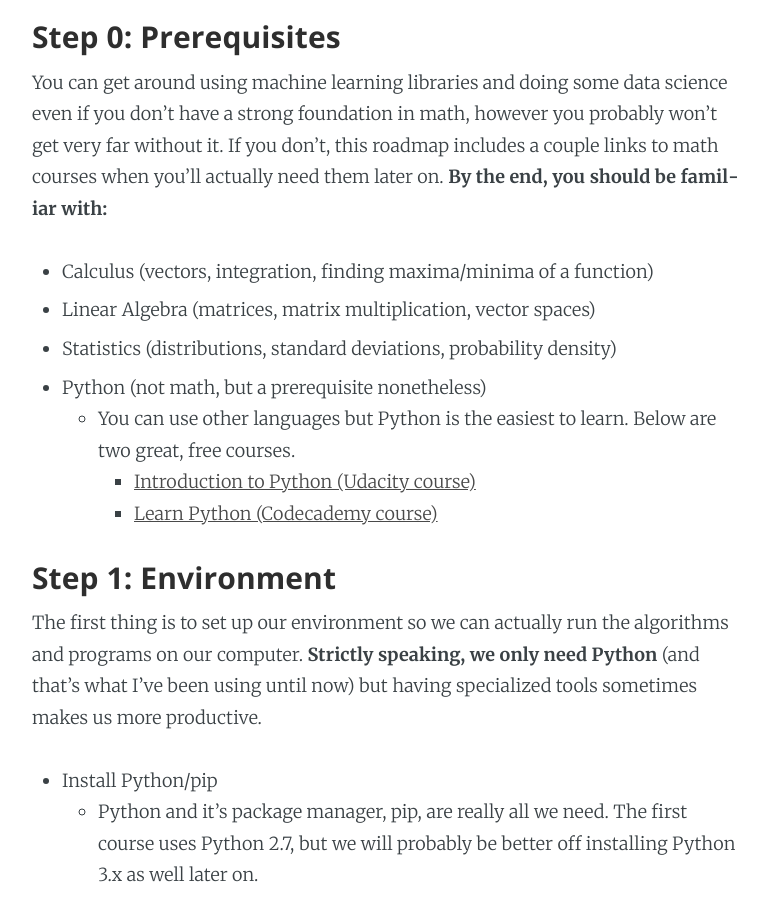
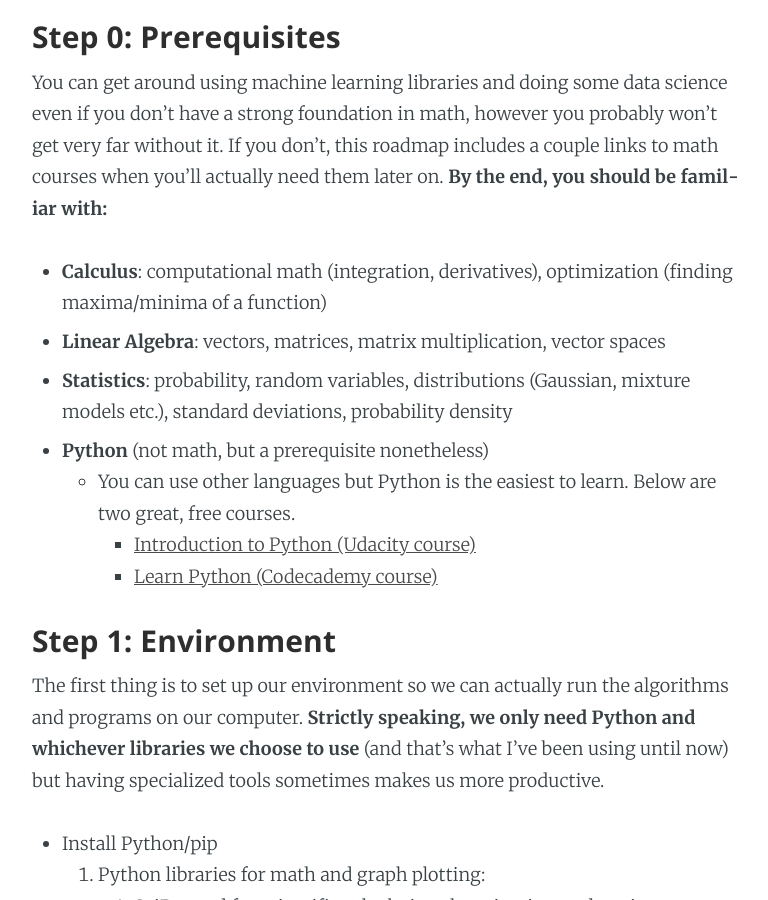
Before and after one commit to howicodestuff/howicodestuff.github.io, a Jekyll site: the page built from _posts/2018-1-12-a-roadmap-to-machine-learning.md, in a window 1280 px wide and 900 px high, scrolled down 2963 px. Shown: the whole window, without its empty margins (253-1021 px from the left). Built offline with Jekyll 4.4.1, drawn with Linux system fonts in a browser that asks for light colours; comment, search, counter and statistics services are not loaded; some of the changed text lies outside the part shown.

Commit message:
ADD more resources, fix typo

```diff
--- a/_posts/2018-1-12-a-roadmap-to-machine-learning.md
+++ b/_posts/2018-1-12-a-roadmap-to-machine-learning.md
@@ -38,28 +38,39 @@
 
 You can get around using machine learning libraries and doing some data science even if you don't have a strong foundation in math, however you probably won't get very far without it. If you don't, this roadmap includes a couple links to math courses when you'll actually need them later on. **By the end, you should be familiar with:**
 
-* Calculus (vectors, integration, finding maxima/minima of a function)
-* Linear Algebra (matrices, matrix multiplication, vector spaces)
-* Statistics (distributions, standard deviations, probability density)
-* Python (not math, but a prerequisite nonetheless)
+* **Calculus**: computational math (integration, derivatives), optimization (finding maxima/minima of a function)
+* **Linear Algebra**: vectors, matrices, matrix multiplication, vector spaces
+* **Statistics**: probability, random variables, distributions (Gaussian, mixture models etc.), standard deviations, probability density
+* **Python** (not math, but a prerequisite nonetheless)
     - You can use other languages but Python is the easiest to learn. Below are two great, free courses.
         - [Introduction to Python (Udacity course)](https://www.udacity.com/course/introduction-to-python--ud1110)
         - [Learn Python (Codecademy course)](https://www.codecademy.com/learn/learn-python)
 
 ### Step 1: Environment
 
-The first thing is to set up our environment so we can actually run the algorithms and programs on our computer. **Strictly speaking, we only need Python** (and that's what I've been using until now) but having specialized tools sometimes makes us more productive.
+The first thing is to set up our environment so we can actually run the algorithms and programs on our computer. **Strictly speaking, we only need Python and whichever libraries we choose to use** (and that's what I've been using until now) but having specialized tools sometimes makes us more productive.
 
 * Install Python/pip
-    - Python and it's package manager, pip, are really all we need. The first course uses Python 2.7, but we will probably be better off installing Python 3.x as well later on.
+  1. Python libraries for math and graph plotting:
+      1. [SciPy](https://www.scipy.org/) used for scientific calculations by scientists and engineers
+      2. [NumPy](http://www.numpy.org/) used for linear algebra operations, Fourier transforms, random number generation etc.
+      3. [Pandas](http://pandas.pydata.org/) used for data structures and data analysis tools
+      4. [MatPlotLib](https://matplotlib.org/) used for plotting our data so we can gain insight on its structure
+  2. Python libraries for machine learning:
+      1. [Scikit-Learn (or sklearn)](http://scikit-learn.org/stable/index.html) Easy to use machine learning library
+      2. [Tensorflow](https://www.tensorflow.org/) Google's machine learning library
+      3. [PyTorch](http://pytorch.org/) Deep Learning framework
+      4. [Theano](http://www.deeplearning.net/software/theano/) library that allows you to define, optimize, and evaluate mathematical expressions involving multi-dimensional arrays efficiently.
+      5. [Keras](https://keras.io/) Deep Learning library that runs on top of Tensorflow or Theano
+
 * Learn how to use IPython
 * Learn how Jupyter Notebooks work
 * Install Anaconda and learn how to use it
     - Anaconda and it's package manager, conda, is a distribution of Python specialized for machine learning and data science.
 
-### Step 2: Classrom - Basics
+### Step 2: Classroom - Basics
 
-In this step, we'll **focus on learning the basics of machine learning**. We need to learn what it is, where it's used, what different types of machine learning exist, and get familiar with some of the major algorithms and working with data. You should get a good feel for how good, usable data is structured after finishing either of these courses and/or books. **I recommend you pick both a book and a course.**
+In this step, we'll **focus on learning the basics of machine learning**. We need to learn what it is, where it's used, what different types of machine learning algorithms and techniques exist, and get familiar with some of the major algorithms and working with data. You should get a good feel for how good, usable data is structured after finishing either of these courses and/or books. **I recommend you pick both a book and a course.**
 
 * [Intro to Machine Learning (Udacity course)](https://www.udacity.com/course/intro-to-machine-learning--ud120)
     - This course is the standard one you should follow if you're not really strong with math.
@@ -68,6 +79,9 @@
 
 * [Andrew Ng's Course on Machine Learning (Coursera course)](https://www.coursera.org/learn/machine-learning)
     - If you are already familiar with the math from step 0, then this is the all-around best course since it goes deeper in the math and is taught by one of the field's best researchers.
+
+* [Data Camp](https://www.datacamp.com/)
+    - This is a website with a lot of different courses in things like Python, math in Python, visualizing data, statistics, machine learning and supervised learning. It's a good alternative to the others, but you have to pick the courses or paths yourself and that's not always ideal.
 
     *course &uarr;*
     <br>
@@ -82,6 +96,9 @@
 
 * [Elements of Statistical Learning (Free ebook)](https://web.stanford.edu/~hastie/Papers/ESLII.pdf)
     - This book is free, it's from Stanford and it includes a whole lot of information on machine learning. While not as practical as the first one, it goes a lot deeper on the concepts and math behind machine learning and data science.
+
+* [Pattern Recognition and Machine Learning by Christopher Bishop](http://www.springer.com/us/book/9780387310732)
+    - This is the machine learning bible, and it is not free. However, I could not leave it out of this list since it paved the way for machine learning.
 
 
 ### Step 3: Get Your Feet Wet (Project #1)
@@ -106,7 +123,7 @@
 
 ### Step 6: One Step Further
 
-We can stop there, or we can move on to the very specialized area of machine learning that is slowly taking the world by storm, **deep learning**. This will have to be a roadmap in itself, but for now, I'll add a couple of links.
+We can stop there, or we can move on to the very specialized area of machine learning that is slowly taking the world by storm, **Deep Learning**. This field of machine learning is very prevalent today, due to the incredible success story of Computer Vision and the ability to work with raw data. This will have to be a roadmap in itself, but for now, I'll add a couple of links.
 
 * [Deep Learning (Udacity course)](https://www.udacity.com/course/deep-learning--ud730)
 * [Deep Learning (Coursera course by Andrew Ng)](https://www.deeplearning.ai/)
```
